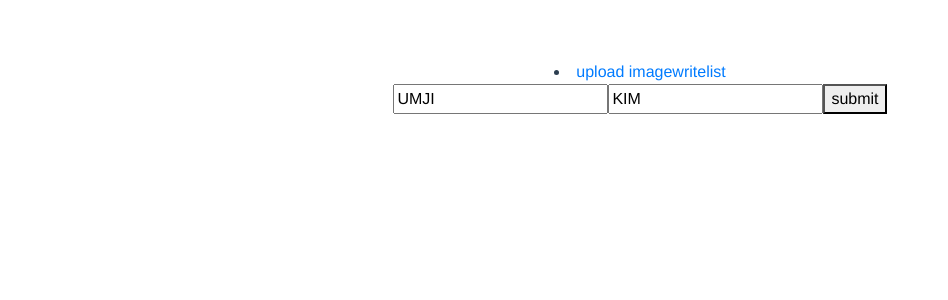
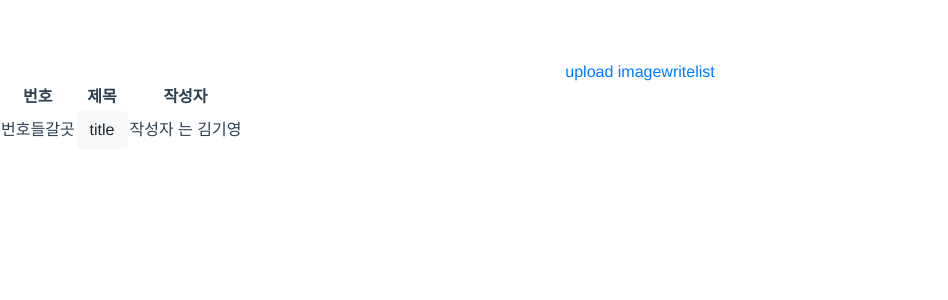
Before and after one commit to EroUKY/umjisinb, a Vue app: page /list in a window 1280 px wide. Shown: the top 300 px of the page, without its empty margins (0-948 px from the left). Built offline with nearby package versions, Linux system fonts and the light colour scheme.

Commit message:
리스트->보는화면 작성->완료or리스트 각 페이지 이동 작업

```diff
--- a/package.json
+++ b/package.json
@@ -18,7 +18,8 @@
     "vue": "^2.6.10",
     "vue-password-strength-meter": "^1.6.1",
     "vue-router": "^3.1.3",
-    "vuex": "^3.1.2"
+    "vuex": "^3.1.2",
+    "zxcvbn": "^4.4.2"
   },
   "devDependencies": {
     "@vue/cli-plugin-babel": "^4.1.0",
--- a/src/components/board/imageboard.vue
+++ b/src/components/board/imageboard.vue
@@ -3,13 +3,12 @@
         <SideBar></SideBar>
         <b-form>
             <b-form-group>
-                <b-form-file
+                <b-form-input
+                        type="text"
                         id="user-image-upload"
-                        v-model="imageFile"
-                        :state="Boolean(imageFile)"
+                        name="user-image-upload"
                         placeholder="파일 선택"
-                        drop-placeholder="드래그 앤 드롭"
-                ></b-form-file>
+                ></b-form-input>
             </b-form-group>
             <div class="profile-thumbnail">
                 ㅁㅁ
@@ -26,9 +25,8 @@
     export default {
         name: "imageboard",
         data: () => ({
-            imageFile: null,
-            imageUrl: null,
-            imagePreview: null
+            imageFile: "aa",
+            imagePreview: "bb"
         })
     }
 </script>
--- a/src/components/board/index.vue
+++ b/src/components/board/index.vue
@@ -2,9 +2,25 @@
     <div>
         <SideBar></SideBar>
         <div id="contents">
-            <input type="text" placeholder="title" v-model="title" />
-            <input type="text" placeholder="author" v-model="author" />
-            <button>submit</button>
+<!--            <input type="text" placeholder="title" v-model="title" />-->
+<!--            <input type="text" placeholder="author" v-model="author" />-->
+<!--            <button>submit</button>-->
+            <table class="table-responsive">
+                <thead>
+                    <tr>
+                        <th>번호</th>
+                        <th>제목</th>
+                        <th>작성자</th>
+                    </tr>
+                </thead>
+                <tbody>
+                    <tr>
+                        <td>번호들갈곳</td>
+                        <td><router-link to="/showboard" class="btn btn-light">title</router-link></td>
+                        <td>작성자 는 김기영</td>
+                    </tr>
+                </tbody>
+            </table>
         </div>
     </div>
 </template>
@@ -13,8 +29,8 @@
 export default {
     name: "index",
     data: () => ({
-        title: 'UMJI',
-        author: 'KIM'
+        // title: 'UMJI',
+        // author: 'KIM'
     })
 }
 </script>
--- /dev/null
+++ b/src/components/board/showboard.vue
@@ -0,0 +1,22 @@
+<template>
+    <div>
+        <div>
+            title
+        </div>
+        <div>
+            content
+        </div>
+        <router-link class="btn btn-success" to="/writeboard">write</router-link>
+        <router-link class="btn btn-primary" to="/list">go to list</router-link>
+    </div>
+</template>
+
+<script>
+    export default {
+        name: "showboard"
+    }
+</script>
+
+<style scoped>
+
+</style>
--- /dev/null
+++ b/src/components/board/showimage.vue
@@ -0,0 +1,22 @@
+<template>
+    <div>
+        <div>
+            title
+        </div>
+        <div>
+            content
+        </div>
+        <b-button>write</b-button>
+        <b-button>go to list</b-button>
+    </div>
+</template>
+
+<script>
+    export default {
+        name: "showimage"
+    }
+</script>
+
+<style scoped>
+
+</style>
--- a/src/components/board/writeboard.vue
+++ b/src/components/board/writeboard.vue
@@ -8,7 +8,9 @@
                 </div>
             </div>
         </div>
-        <b-button> submit</b-button>
+        <div class="col-12 text-right pt-3">
+            <b-button size="sm" variant="primary" class="btn btn-primary" >SAVE</b-button>
+        </div>
     </div>
 </template>
 
--- a/src/components/common/sidebar.vue
+++ b/src/components/common/sidebar.vue
@@ -1,10 +1,10 @@
 <template>
     <div>
-        <li>
+
             <router-link to="/image">upload image</router-link>
-            <router-link to="/new">write</router-link>
+            <router-link to="/writeboard">write</router-link>
             <router-link to="/list">list</router-link>
-        </li>
+
     </div>
 </template>
 
--- a/src/components/user/login.vue
+++ b/src/components/user/login.vue
@@ -3,15 +3,16 @@
         <div>
 
         </div>
-        <form>
-            <div>
-                <input type="text" placeholder="ID입력"/>
+        <form class="form-group">
+            <div class="text-lg-center">
+                <input type="text" class="form-control col-6" placeholder="ID입력"/>
             </div>
             <div>
-                <input type="password" placeholder="password입력"/>
+                <input type="password" class="form-control col-6" placeholder="password입력"/>
             </div>
-            <b-button>log In</b-button>
+            <b-button class="btn btn-success mt-3">log In</b-button>
         </form>
+        <b-button class="btn btn-warning mt-3" ><router-link to="/newAccount">New Account</router-link></b-button>
     </div>
 </template>
 
--- a/src/router/index.js
+++ b/src/router/index.js
@@ -22,8 +22,8 @@ export default new Router({
             component: () => import('@/components/404/404')
         },
         {
-            path: '/new',
-            name: 'new',
+            path: '/writeboard',
+            name: 'writeboard',
             component: () => import('@/components/board/writeboard')
         },
         {
@@ -31,6 +31,21 @@ export default new Router({
             name: 'image',
             component: () => import('@/components/board/imageboard')
         },
+        {
+            path: '/newAccount',
+            name: 'newAccount',
+            component: () => import('@/components/user/create')
+        },
+        {
+            path: '/showboard',
+            name: 'showboard',
+            component: () => import('@/components/board/showboard')
+        },
+        {
+            path: '/showimage',
+            name: 'showimage',
+            component: () => import('@/components/board/showimage')
+        },
         { path: '*', redirect: '/404' }
     ]
 })
```
Also changed, not shown: src/main.js (line endings or trailing spaces), 1 other file (tests, documents, lock files or other folders).
